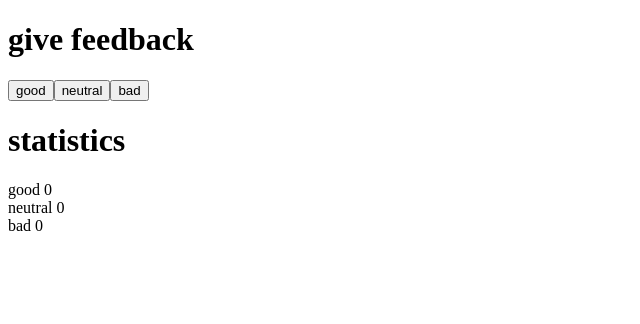
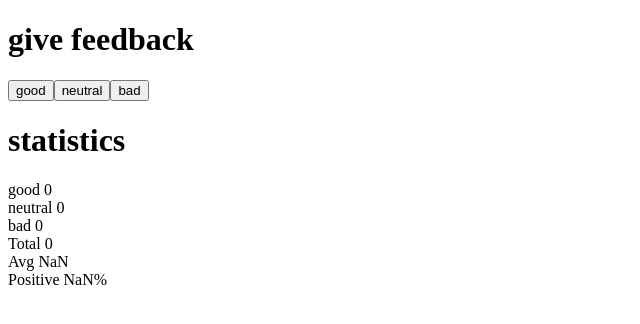
Before and after one commit to pbisaillon/fullstackopen2023, a React (Vite) app in the folder part1/unicafe/: page / in a window 1280 px wide. Shown: the top 324 px of the page, without its empty margins (0-640 px from the left). Built offline with nearby package versions, Linux system fonts and the light colour scheme.

Commit message:
feat: exercise 1.7

```diff
--- a/part1/unicafe/src/App.jsx
+++ b/part1/unicafe/src/App.jsx
@@ -35,6 +35,9 @@ const App = () => {
       <div>good {good}</div>
       <div>neutral {neutral}</div>
       <div>bad {bad}</div>
+      <div>Total {good + neutral + bad}</div>
+      <div>Avg {(good - bad) / (good + neutral + bad)}</div>
+      <div>Positive {100.0 * good / (good + neutral + bad)}%</div>
     </div>
   )
 }
```
